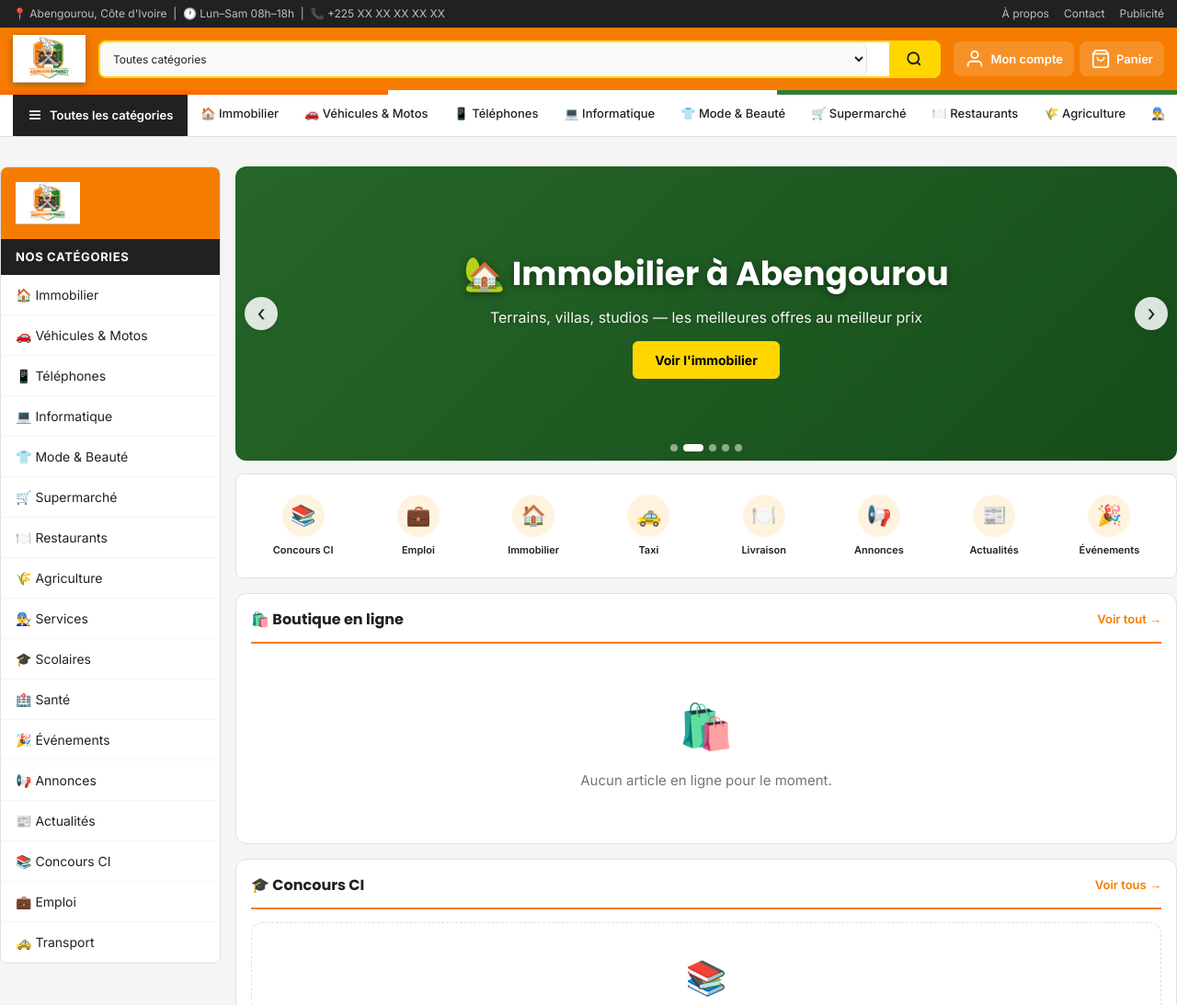
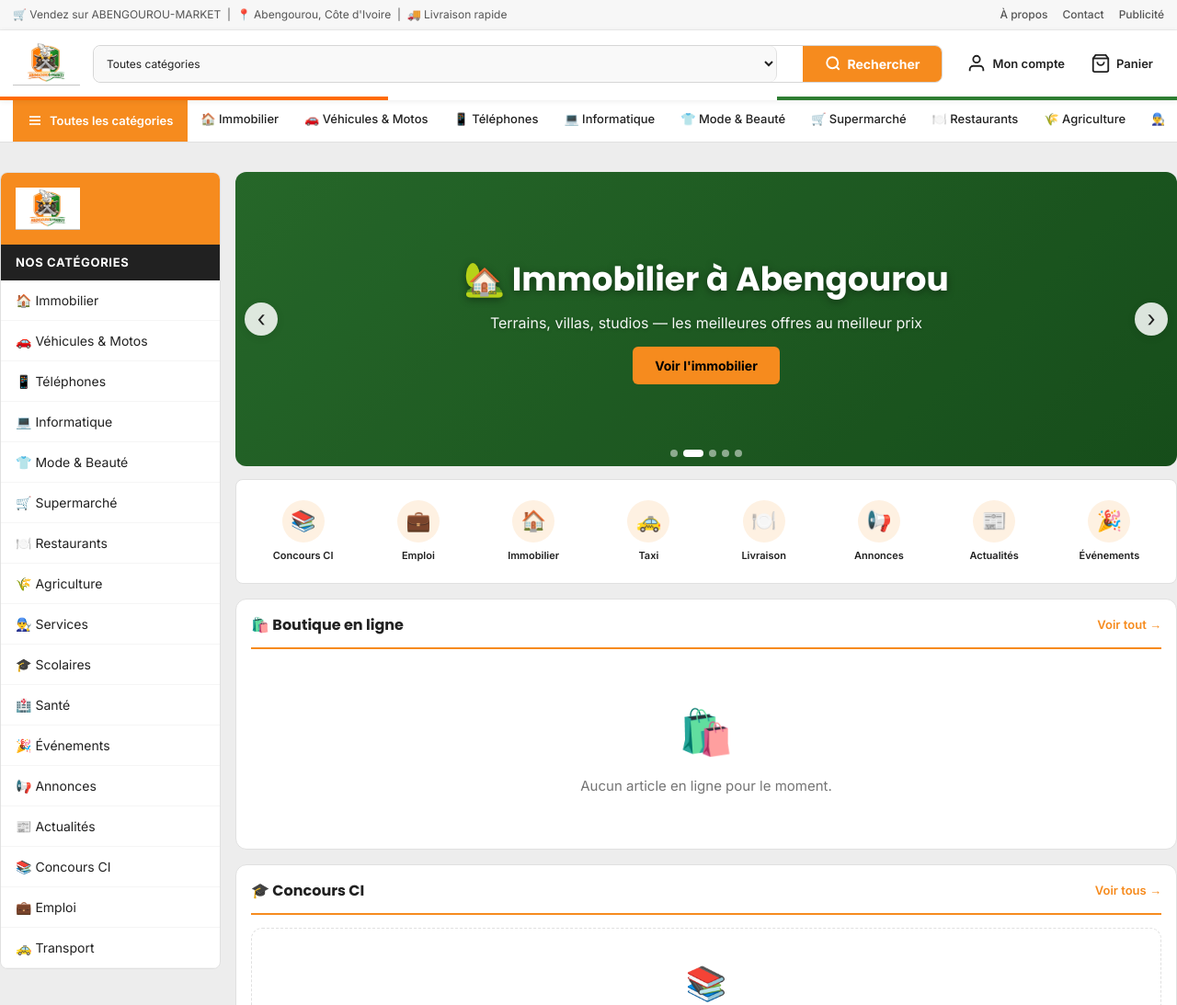
Before and after one commit to appolinair2355/Boutique-de-buzzinfluence-, a website: page public/index.html in a window 1280 px wide. Shown: the top 1093 px of the page at 92% size. Drawn offline with Linux system fonts and the light colour scheme; no server answers.

Commit message:
Add files via upload

```diff
--- a/public/index.html
+++ b/public/index.html
@@ -15,7 +15,7 @@
 <!-- TOP STRIP -->
 <div class="top-strip">
   <div class="container top-strip-inner">
-    <span>📍 Abengourou, Côte d'Ivoire &nbsp;|&nbsp; 🕐 Lun–Sam 08h–18h &nbsp;|&nbsp; 📞 +225 XX XX XX XX XX</span>
+    <span>🛒 Vendez sur ABENGOUROU-MARKET &nbsp;|&nbsp; 📍 Abengourou, Côte d'Ivoire &nbsp;|&nbsp; 🚚 Livraison rapide</span>
     <div class="top-strip-right">
       <a href="#" onclick="showText('apropos');return false">À propos</a>
       <a href="#" onclick="showText('contact');return false">Contact</a>
@@ -43,6 +43,7 @@
       <input id="searchInput" placeholder="Chercher un produit, emploi, terrain…" autocomplete="off" />
       <button class="search-btn" onclick="doSearch()">
         <svg width="18" height="18" fill="none" stroke="currentColor" stroke-width="2.5" viewBox="0 0 24 24"><circle cx="11" cy="11" r="8"/><path d="m21 21-4.35-4.35"/></svg>
+        <span class="search-btn-lbl">Rechercher</span>
       </button>
     </div>
     <div class="header-actions">
--- a/public/styles.css
+++ b/public/styles.css
@@ -1,12 +1,12 @@
 /* ===== VARIABLES ===== */
 :root {
-  --primary: #F57C00;
-  --primary-d: #E65100;
-  --primary-light: #FFF3E0;
+  --primary: #F68B1E;       /* Jumia orange */
+  --primary-d: #CF6F15;
+  --primary-light: #FEF1E2;
   --secondary: #2E7D32;
   --secondary-light: #E8F5E9;
-  --accent: #FFD600;
-  --bg: #F5F5F5;
+  --accent: #F68B1E;
+  --bg: #EDEDED;            /* Jumia light grey page bg */
   --card: #fff;
   --text: #212121;
   --muted: #757575;
@@ -29,33 +29,34 @@
 .container { max-width: 1280px; margin: 0 auto; padding: 0 14px; }
 
 /* ===== TOP STRIP ===== */
-.top-strip { background: #212121; color: #bdbdbd; font-size: 12px; }
-.top-strip-inner { display: flex; justify-content: space-between; align-items: center; padding: 6px 14px; }
+.top-strip { background: #F7F7F7; color: #555; font-size: 12px; border-bottom: 1px solid #ECECEC; }
+.top-strip-inner { display: flex; justify-content: space-between; align-items: center; padding: 7px 14px; }
 .top-strip-right { display: flex; gap: 16px; }
-.top-strip-right a { color: #bdbdbd; }
-.top-strip-right a:hover { color: #fff; }
+.top-strip-right a { color: #555; font-weight: 500; }
+.top-strip-right a:hover { color: var(--primary); }
 @media (max-width:640px) { .top-strip { display: none; } }
 
 /* ===== HEADER ===== */
-header { background: var(--primary); position: sticky; top: 0; z-index: 200; }
-.header-inner { display: flex; align-items: center; gap: 14px; padding: 8px 14px; }
+header { background: #fff; position: sticky; top: 0; z-index: 200; box-shadow: 0 1px 6px rgba(0,0,0,.08); }
+.header-inner { display: flex; align-items: center; gap: 14px; padding: 12px 14px; }
 .logo-wrap { flex-shrink: 0; }
-.logo-img { height: 52px; width: auto; object-fit: contain; filter: drop-shadow(0 2px 4px rgba(0,0,0,.3)); }
-.search-wrap { flex: 1; display: flex; background: #fff; border-radius: var(--radius); overflow: hidden; border: 2px solid var(--accent); min-width: 0; }
+.logo-img { height: 48px; width: auto; object-fit: contain; }
+.search-wrap { flex: 1; display: flex; background: #fff; border-radius: var(--radius); overflow: hidden; border: 1.5px solid #D6D6D6; min-width: 0; transition: border-color .2s; }
+.search-wrap:focus-within { border-color: var(--primary); }
 .search-cat-sel { border: none; border-right: 1px solid var(--border); padding: 0 10px; font-size: 12px; color: var(--text); background: #f9f9f9; cursor: pointer; display: none; }
 @media (min-width:768px) { .search-cat-sel { display: block; } }
-.search-wrap input { flex: 1; padding: 10px 12px; border: none; outline: none; font-size: 14px; color: var(--text); min-width: 0; }
-.search-btn { background: var(--accent); color: var(--text); padding: 0 18px; font-weight: 700; display: flex; align-items: center; gap: 6px; font-size: 14px; transition: background .2s; }
-.search-btn:hover { background: #f9c200; }
-.header-actions { display: flex; align-items: center; gap: 6px; flex-shrink: 0; }
-.hbtn { background: rgba(255,255,255,.15); color: #fff; padding: 8px 12px; border-radius: var(--radius); display: flex; align-items: center; gap: 6px; font-size: 13px; font-weight: 600; transition: background .2s; position: relative; }
-.hbtn:hover { background: rgba(255,255,255,.25); }
+.search-wrap input { flex: 1; padding: 11px 14px; border: none; outline: none; font-size: 14px; color: var(--text); min-width: 0; }
+.search-btn { background: var(--primary); color: #fff; padding: 0 24px; font-weight: 700; display: flex; align-items: center; gap: 6px; font-size: 14px; transition: background .2s; }
+.search-btn:hover { background: var(--primary-d); }
+.header-actions { display: flex; align-items: center; gap: 4px; flex-shrink: 0; }
+.hbtn { background: transparent; color: var(--text); padding: 8px 12px; border-radius: var(--radius); display: flex; align-items: center; gap: 6px; font-size: 13px; font-weight: 600; transition: all .2s; position: relative; }
+.hbtn:hover { background: var(--primary-light); color: var(--primary); }
 .hbtn-lbl { display: none; }
 @media (min-width:900px) { .hbtn-lbl { display: inline; } }
-.cart-badge { background: var(--accent); color: #000; font-size: 11px; font-weight: 800; padding: 1px 6px; border-radius: 10px; min-width: 20px; text-align: center; }
+.cart-badge { background: var(--primary); color: #fff; font-size: 11px; font-weight: 800; padding: 1px 6px; border-radius: 10px; min-width: 20px; text-align: center; }
 .menu-btn-mob { display: flex; }
 @media (min-width:1024px) { .menu-btn-mob { display: none; } }
-.flag-bar { height: 5px; background: linear-gradient(90deg,#FF6B00 33%,#fff 33% 66%,#2E7D32 66%); }
+.flag-bar { height: 4px; background: linear-gradient(90deg,#FF6B00 33%,#fff 33% 66%,#2E7D32 66%); }
 
 /* ===== CAT NAV ===== */
 .cat-nav { background: #fff; border-bottom: 1px solid var(--border); display: none; }
@@ -441,3 +442,25 @@
 .pf-section { animation: fadeIn .2s ease; }
 .pf-job { background: #F8F9FF; border: 1.5px solid #C7D2FE; border-radius: var(--radius-lg); padding: 14px; margin: 10px 0; }
 @keyframes fadeIn { from { opacity:0; transform:translateY(-4px); } to { opacity:1; transform:none; } }
+
+/* ===== JUMIA-STYLE TWEAKS ===== */
+.search-btn-lbl { display: none; }
+@media (min-width: 768px) { .search-btn-lbl { display: inline; } }
+@media (max-width: 767px) { .search-btn { padding: 0 14px; } }
+
+/* Discount badge like Jumia (top-left, orange) */
+.pcard-badge { background: var(--primary); color: #fff; font-weight: 800; }
+/* Price + stock Jumia look */
+.pcard-price { color: var(--text); }
+.pcard-stock { color: var(--primary); font-weight: 600; }
+.stock-bar span { background: var(--primary); }
+
+/* Section heading underline = Jumia orange accent */
+.section-head { border-bottom-color: var(--primary); }
+.see-all { color: var(--primary); font-weight: 600; font-size: 13px; }
+.see-all:hover { text-decoration: underline; }
+
+/* "Toutes les catégories" launcher like Jumia (orange) */
+.cat-nav-all { background: var(--primary); }
+.cat-nav-all:hover { background: var(--primary-d); }
+.cat-nav-links a:hover { color: var(--primary); border-bottom-color: var(--primary); }
```
